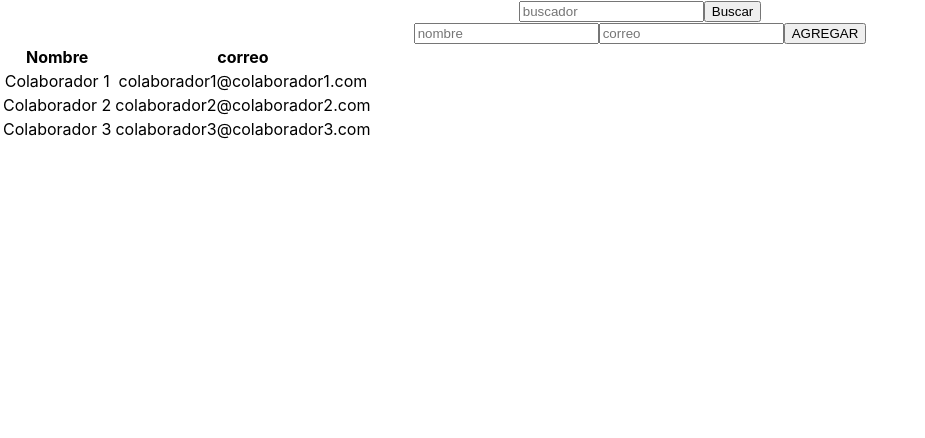
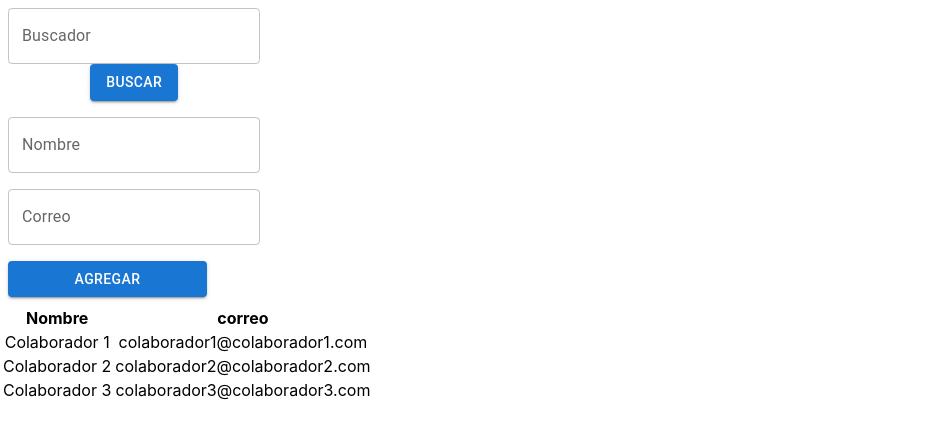
Before and after one commit to Felipeazs/desafio-renderizacion-dinamica, a React (Create React App) app: page / in a window 1280 px wide. Shown: the top 438 px of the page, without its empty margins (0-925 px from the left). Built offline with nearby package versions, Linux system fonts and the light colour scheme.

Commit message:
mui react agregado

```diff
--- a/package.json
+++ b/package.json
@@ -3,6 +3,9 @@
   "version": "0.1.0",
   "private": true,
   "dependencies": {
+    "@emotion/react": "^11.10.0",
+    "@emotion/styled": "^11.10.0",
+    "@mui/material": "^5.10.1",
     "@testing-library/jest-dom": "^5.16.5",
     "@testing-library/react": "^13.3.0",
     "@testing-library/user-event": "^13.5.0",
--- a/src/components/Desafio.jsx
+++ b/src/components/Desafio.jsx
@@ -1,6 +1,11 @@
 import React, { useState } from 'react';
 
+import TextField from '@mui/material/TextField';
+import Autocomplete from '@mui/material/Autocomplete';
+import Button from '@mui/material/Button';
+
 import colaboradores from '../models/colaboradores';
+import { Stack } from '@mui/system';
 
 const Desafio = () => {
 	const [nombre, setNombre] = useState('');
@@ -31,14 +36,19 @@ const Desafio = () => {
 		setCorreo('');
 	};
 
-	const buscadorChangeHandler = (event) => {
-		setNombreBuscado(event.target.value);
+	const buscadorChangeHandler = (event, newValue) => {
+		if (!newValue) {
+			setNombreBuscado(event.target.value);
+		} else {
+			setNombreBuscado(newValue);
+		}
 	};
 
 	const buscadorSubmitHandler = (event) => {
 		event.preventDefault();
 
-		if (nombreBuscado.trim().length === 0) return;
+		if (nombreBuscado.trim().length === 0)
+			return alert('Debe ingresar el nombre del colaborador');
 
 		const filtradoLista = colaboradores.filter((e) => e.nombre === nombreBuscado);
 
@@ -60,30 +70,67 @@ const Desafio = () => {
 
 	return (
 		<div>
-			<form onSubmit={buscadorSubmitHandler}>
-				<input
-					type='text'
-					placeholder='buscador'
+			<Stack
+				component='form'
+				sx={{
+					'& > :not(style)': { m: 1, width: '25ch' },
+				}}
+				noValidate
+				autoComplete='off'
+				onSubmit={buscadorSubmitHandler}
+			>
+				<Autocomplete
+					freeSolo
+					disableClearable
+					value={nombreBuscado}
 					onChange={buscadorChangeHandler}
-					value={nombreBuscado}
+					options={listadoColaboradores.map((el) => el.nombre)}
+					renderInput={(params) => (
+						<div>
+							<TextField
+								{...params}
+								label='Buscador'
+								onChange={buscadorChangeHandler}
+							/>
+							<Button
+								variant='contained'
+								type='submit'
+							>
+								BUSCAR
+							</Button>
+						</div>
+					)}
 				/>
-				<button type='submit'>Buscar</button>
-			</form>
-			<form onSubmit={submitAgregarHandler}>
-				<input
-					type='text'
-					placeholder='nombre'
+			</Stack>
+
+			<Stack
+				component='form'
+				sx={{
+					'& > :not(style)': { m: 1, width: '25ch' },
+				}}
+				noValidate
+				autoComplete='off'
+				onSubmit={submitAgregarHandler}
+			>
+				<TextField
+					id='outlined-name'
+					label='Nombre'
 					value={nombre}
 					onChange={nombreChangeHandler}
 				/>
-				<input
-					type='text'
-					placeholder='correo'
+				<TextField
+					id='outlined-uncontrolled'
+					label='Correo'
 					value={correo}
 					onChange={correoChangeHandler}
 				/>
-				<button type='submit'>AGREGAR</button>
-			</form>
+				<Button
+					variant='contained'
+					type='submit'
+				>
+					AGREGAR
+				</Button>
+			</Stack>
 			<table>
 				<thead>
 					<tr>
```
Also changed, not shown: 1 other file (tests, documents, lock files or other folders).
